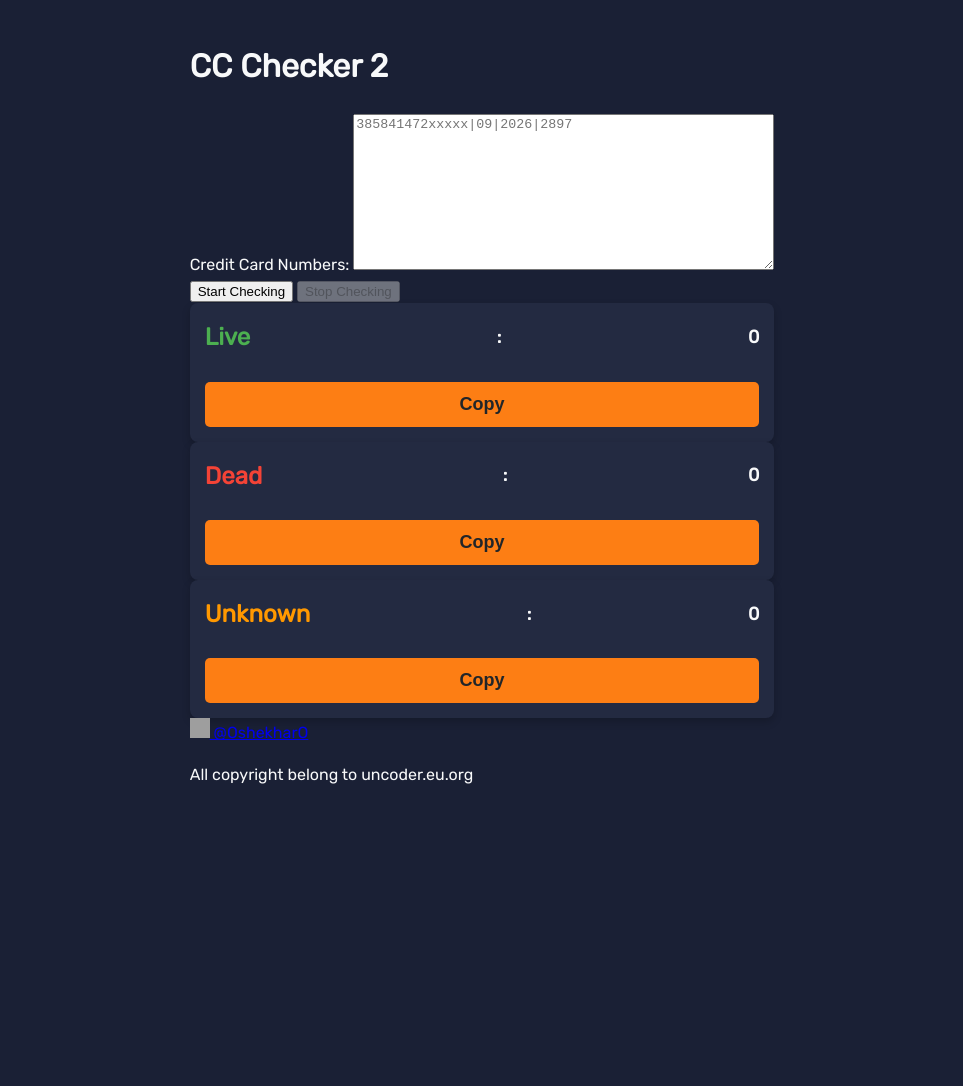
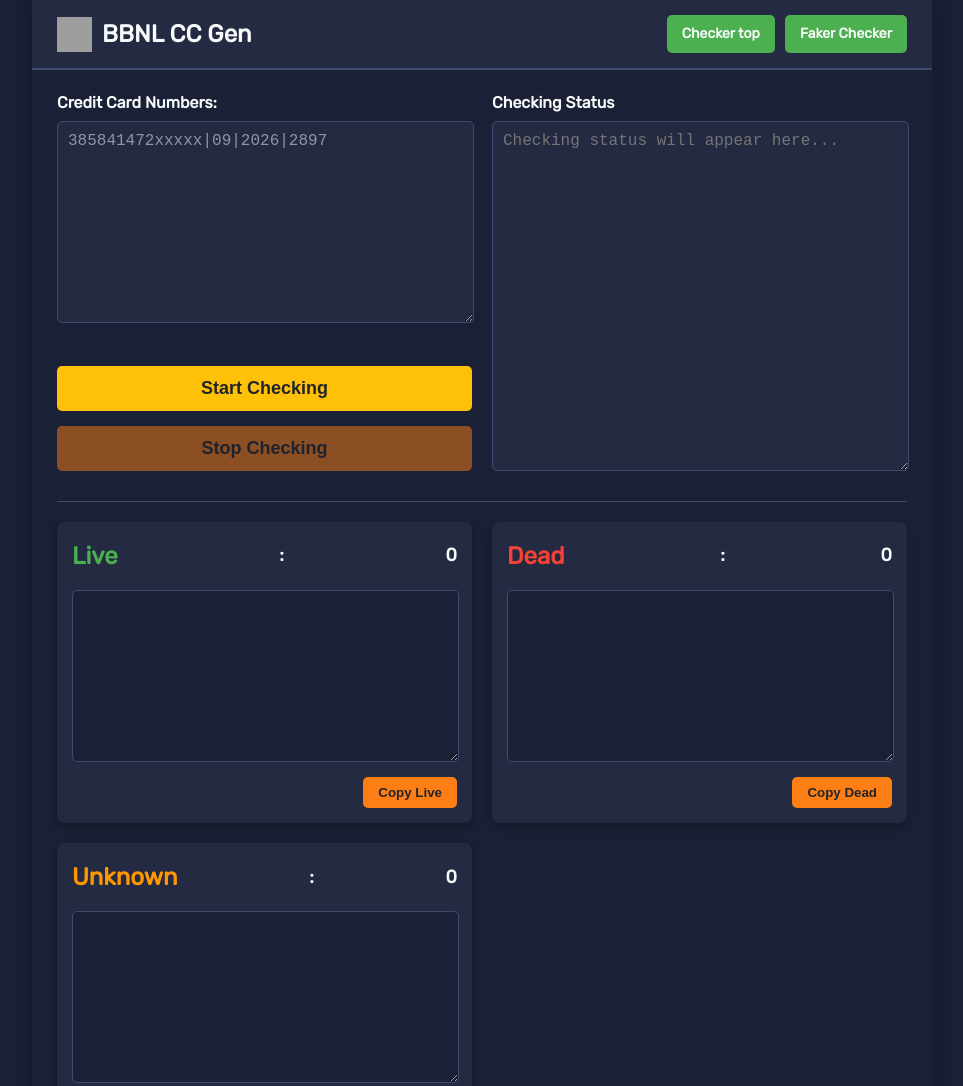
Before and after one commit to bbinl/cc-checker-faker-backup, a plain HTML site: page index.html in a window 1280 px wide. Shown: the top 1086 px of the page, without its empty margins (158-1121 px from the left). Before the commit the page ends 824 px from the top, so only its background shows below. Drawn offline with Linux system fonts and the light colour scheme; some packages are replaced by stand-ins of ours; grey boxes are pictures that could not be loaded; a script that the page names is missing.

Commit message:
Update index.html

```diff
--- a/index.html
+++ b/index.html
@@ -5,49 +5,68 @@
     <meta name="viewport" content="width=device-width, initial-scale=1.0" />
     <meta name="description" content="KE1.be CC Checker - All in One credit card checker tool" />
     <meta name="keywords" content="ke1 checker, cc checker, credit card checker, bin checker, mass checker, live dead, bin, namso, namsogen, oshekhero, saksham shekher" />
-    <title>CC Checker - All in One</title>
+    <title>BBNL CC Gen</title>
     <link rel="stylesheet" href="style.css" />
     <script src="https://cdn.jsdelivr.net/npm/sweetalert2@11.1.2/dist/sweetalert2.min.js"></script>
     <link rel="stylesheet" href="https://cdn.jsdelivr.net/npm/sweetalert2@11.1.2/dist/sweetalert2.min.css" />
     <link href="https://fonts.googleapis.com/css2?family=Rubik&display=swap" rel="stylesheet" />
+    <link rel="stylesheet" href="https://cdnjs.cloudflare.com/ajax/libs/font-awesome/6.0.0-beta3/css/all.min.css">
   </head>
   <body>
-    <div class="container">
-      <header>
-        <h1>CC Checker 2</h1>
+    <div class="main-wrapper">
+      <header class="top-header">
+        <div class="logo-section">
+          <img src="https://upload.wikimedia.org/wikipedia/commons/thumb/8/83/Telegram_2019_Logo.svg/1024px-Telegram_2019_Logo.svg.png" alt="Logo" class="header-logo" />
+          <h1>BBNL CC Gen</h1>
+        </div>
+        <div class="header-buttons">
+          <a href="#" class="btn checker-top-btn">Checker top</a>
+          <a href="your_faker_checker_site_url.html" class="btn faker-checker-btn">Faker Checker</a>
+        </div>
       </header>
-      <main>
-        <section class="input-section">
+
+      <main class="container">
+        <section class="input-output-section">
+          <div class="input-fields">
+            <div class="input-group">
               <label for="numbers">Credit Card Numbers:</label>
-          <textarea id="numbers" rows="10" cols="50" placeholder="385841472xxxxx|09|2026|2897"></textarea>
+              <textarea id="numbers" rows="10" placeholder="385841472xxxxx|09|2026|2897"></textarea>
+            </div>
+
+            <div class="action-buttons">
+              <button id="check-btn" class="generate-btn" onclick="toggleButtons()">Start Checking</button>
+              <button id="stop-check-btn" class="copy-btn" disabled>Stop Checking</button>
+            </div>
+          </div>
+
+          <div class="result-area">
+            <label for="result-output">Checking Status</label>
+            <textarea id="result-output" readonly placeholder="Checking status will appear here..."></textarea>
+          </div>
         </section>
-        <section class="action-section">
-          <button id="check-btn" onclick="toggleButtons()">Start Checking</button>
-          <button id="stop-check-btn" disabled>Stop Checking</button>
-        </section>
-        <section class="output-section">
+
+        <section class="checker-summary-section">
             <div class="result-container">
                 <h2><span class="live">Live</span>: <span id="ali-count">0</span></h2>
-            <div id="ali-numbers"></div>
-            <button class="copy-btn" onclick="copyToClipboard('ali-numbers')">Copy</button>
+                <textarea id="ali-numbers" class="result-textarea" readonly></textarea>
+                <button class="copy-btn-checker" onclick="copyToClipboard('ali-numbers')">Copy Live</button>
             </div>
             <div class="result-container">
                 <h2><span class="dead">Dead</span>: <span id="muhammad-count">0</span></h2>
-            <div id="muhammad-numbers"></div>
-            <button class="copy-btn" onclick="copyToClipboard('muhammad-numbers')">Copy</button>
+                <textarea id="muhammad-numbers" class="result-textarea" readonly></textarea>
+                <button class="copy-btn-checker" onclick="copyToClipboard('muhammad-numbers')">Copy Dead</button>
             </div>
             <div class="result-container">
                 <h2><span class="unknown">Unknown</span>: <span id="murad-count">0</span></h2>
-            <div id="murad-numbers"></div>
-            <button class="copy-btn" onclick="copyToClipboard('murad-numbers')">Copy</button>
+                <textarea id="murad-numbers" class="result-textarea" readonly></textarea>
+                <button class="copy-btn-checker" onclick="copyToClipboard('murad-numbers')">Copy Unknown</button>
             </div>
         </section>
+
       </main>
-      <footer>
-        <a href="https://t.me/OshekharO" target="_blank" rel="noopener noreferrer" class="telegram-link">
-          <img src="https://upload.wikimedia.org/wikipedia/commons/thumb/8/83/Telegram_2019_Logo.svg/1024px-Telegram_2019_Logo.svg.png" alt="Telegram Logo" height="20" width="20" /> @OshekharO
-        </a>
-        <p>All copyright belong to uncoder.eu.org</p>
+
+      <footer class="main-footer">
+        <p>Copyright 2025 All Rights Reserved <a href="https://t.me/OshekharO" target="_blank" rel="noopener noreferrer">@Bro Bin Lagbe</a></p>
       </footer>
     </div>
     <script src="script.js"></script>
```
Lines whose indentation alone changed are shown as unchanged.
